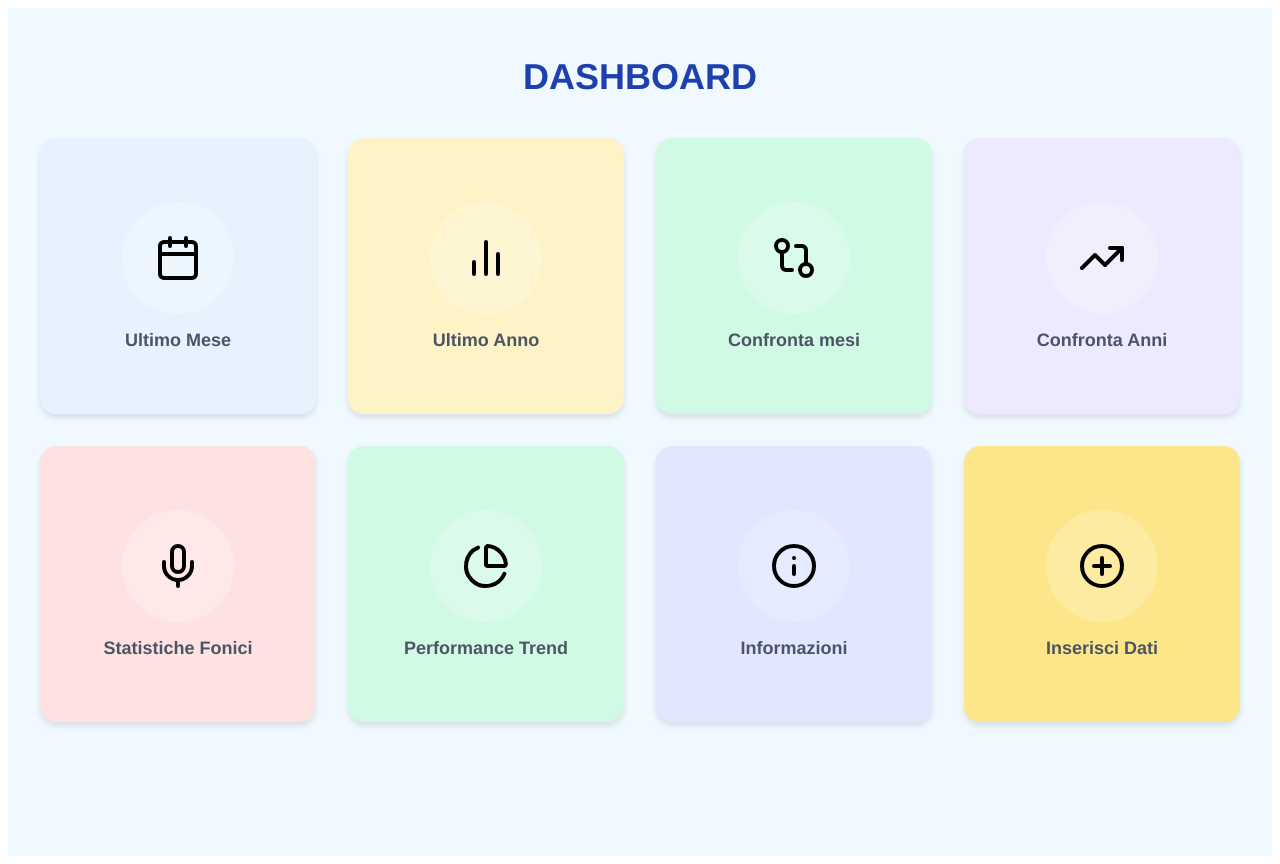
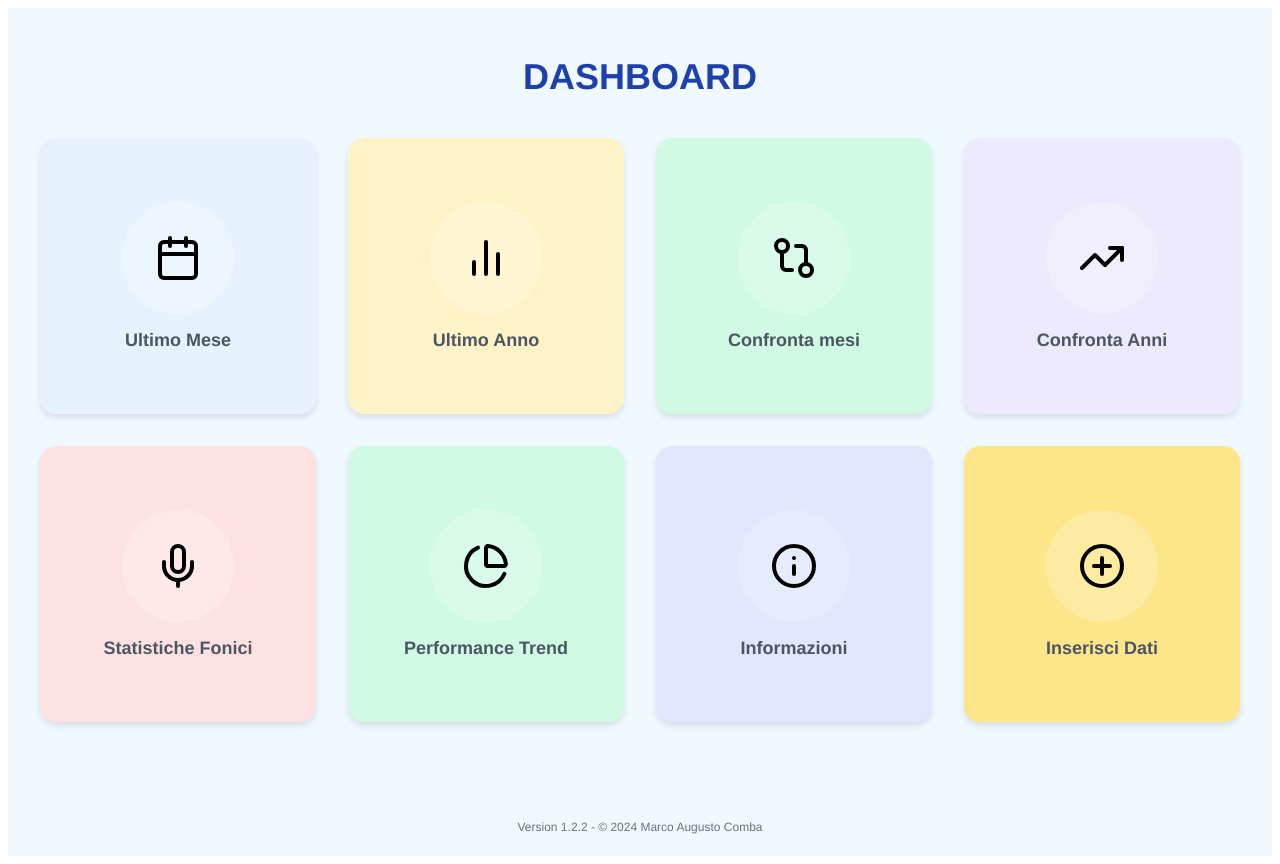
Before and after one commit to tekzoz/StudioStats_1.2, a React (Create React App) app: page / in a window 1280 px wide. Both pictures are taken after a click on the button "Entra nella Dashboard". Built offline with nearby package versions, Linux system fonts and the light colour scheme.

Commit message:
Aggiunta piè di pagina

```diff
--- a/src/LandingPage.js
+++ b/src/LandingPage.js
@@ -1,6 +1,7 @@
 import React, { useState, useEffect } from 'react';
 import styled, { keyframes, createGlobalStyle } from 'styled-components';
 import { Mic, BarChart2, Calendar, TrendingUp } from 'lucide-react';
+
 
 const GlobalStyle = createGlobalStyle`
   @import url('https://fonts.cdnfonts.com/css/sf-pro-display');
@@ -173,6 +174,13 @@ const AnimatedBackground = () => {
   return <CanvasBackground id="backgroundCanvas" />;
 };
 
+  const AdditionalInfo = styled.p`
+  font-size: 0.9rem;
+  color: #4B5563;
+  margin-top: 10px;
+  line-height: 1.4;
+`;
+
 const LandingPage = ({ onEnter }) => {
   const [showContent, setShowContent] = useState(false);
 
@@ -200,6 +208,10 @@ const LandingPage = ({ onEnter }) => {
               Analizza i trend e confronta i dati.
             </Subtitle>
             <EnterButton onClick={onEnter}>Entra nella Dashboard</EnterButton>
+            <AdditionalInfo>
+              Per una migliore esperienza, ruotare il telefono in orizzontale.<br />
+              Versione 1.2.2
+            </AdditionalInfo>
           </ContentWrapper>
         )}
       </LandingContainer>
--- a/src/MainView.js
+++ b/src/MainView.js
@@ -16,6 +16,7 @@ const DashboardContainer = styled.div`
   min-height: 100vh;
   padding: 24px;
   font-family: 'Helvetica Neue', Arial, sans-serif;
+  position: relative;
 `;
 
 const DashboardContent = styled.div`
@@ -90,6 +91,16 @@ const CardLabel = styled.span`
   text-align: center;
 `;
 
+const CopyrightText = styled.p`
+  position: absolute;
+  bottom: 10px;
+  left: 50%;
+  transform: translateX(-50%);
+  font-size: 12px;
+  color: #6B7280;
+  text-align: center;
+`;
+
 const MainView = ({ setView }) => {
   const [visibleCards, setVisibleCards] = useState([]);
 
@@ -141,6 +152,7 @@ const MainView = ({ setView }) => {
           ))}
         </DashboardGrid>
       </DashboardContent>
+      <CopyrightText>Version 1.2.2 - © 2024 Marco Augusto Comba</CopyrightText>
     </DashboardContainer>
   );
 };
```
